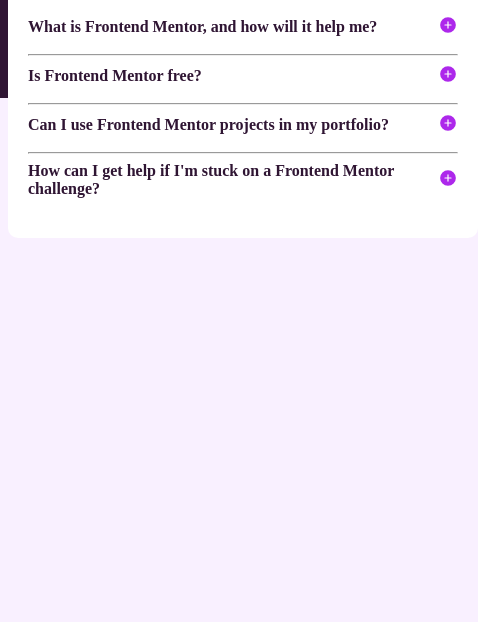
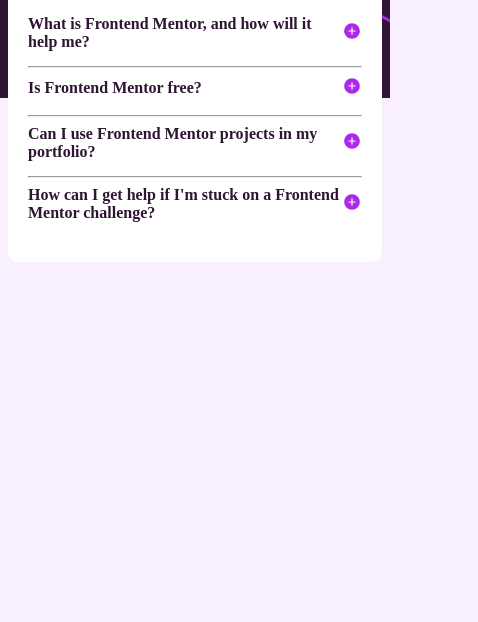
Before and after one commit to Jida-Tioluwanimi/FAQ, a plain HTML site: page index.html in a window 390 px wide. Shown: the part 222-844 px from the top of the page, 478 px wide, since content can reach past the window. Drawn offline with Linux system fonts and the light colour scheme.

Commit message:
Reactive FAQ

```diff
--- a/index.html
+++ b/index.html
@@ -22,9 +22,9 @@
             </div>
 
             <div class="first-faq-text">
-                 Frontend Mentor offers realistic coding challenges to help <br>
-                  developers improve their frontend coding skills with projects in <br>
-                   HTML, CSS, and JavaScript. It's suitable for all levels and ideal for <br>
+                 Frontend Mentor offers realistic coding challenges to help
+                  developers improve their frontend coding skills with projects in
+                   HTML, CSS, and JavaScript. It's suitable for all levels and ideal for
                     portfolio building.
             </div>
          </div>
--- a/main.css
+++ b/main.css
@@ -189,3 +189,16 @@
   line-height: 18px;
   display: none;
 }
+
+@media (max-width: 430px) {
+  .main-div {
+    width: auto;
+    height: auto;
+    display: flex;
+    align-items: center;
+    background-color: white;
+    margin: auto;
+    margin-top: 140px;
+    border-radius: 10px;
+  }
+}
```
